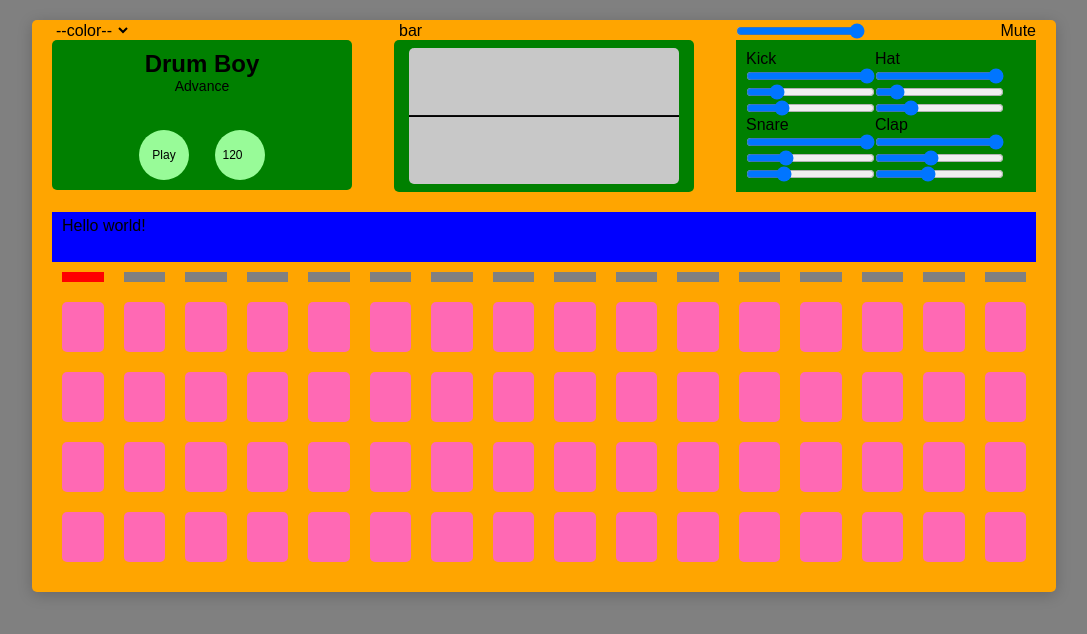
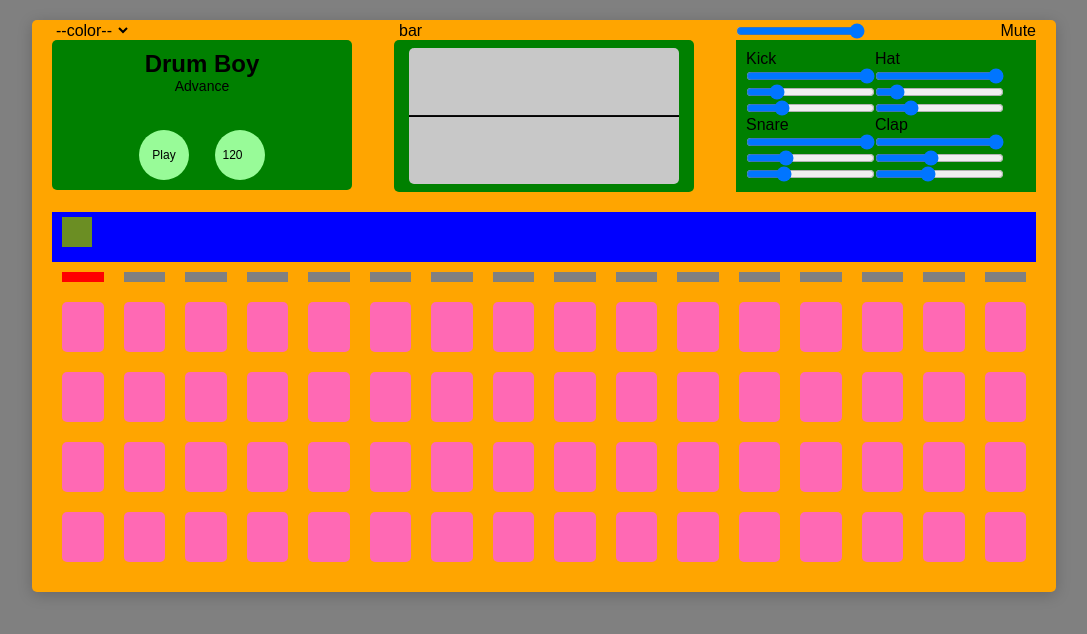
Before and after one commit to eliraybon/ElectronAligner, a React (Create React App) app: page / in a window 1280 px wide. Shown: the top 634 px of the page, without its empty margins (96-1183 px from the left). Built offline with nearby package versions, Linux system fonts and the light colour scheme.

Commit message:
Add first wildcard

```diff
--- a/public/assets/css/wildcards.css
+++ b/public/assets/css/wildcards.css
@@ -1,6 +1,13 @@
 .wildcards {
+  display: flex;
   width: 100%;
   height: 50px;
   padding: 5px 10px;
   background: blue;
 }
+
+.wildcard {
+  width: 30px;
+  height: 30px;
+  background: olivedrab;
+}
--- a/src/App.js
+++ b/src/App.js
@@ -1,9 +1,11 @@
 import React from 'react';
 import DrumBoy from './components/DrumBoy';
+import Samples from './components/Samples';
 
 function App() {
   return (
     <main>
+      <Samples />
       <DrumBoy />
     </main>
   );
--- a/src/components/DrumBoy.jsx
+++ b/src/components/DrumBoy.jsx
@@ -160,7 +160,11 @@ export default class DrumBoy extends React.Component {
             />
           </div>
 
-          <Wildcards colorScheme={this.state.colorScheme} />
+          <Wildcards
+            context={Transport.context.rawContext}
+            analyser={this.analyser}
+            colorScheme={this.state.colorScheme}
+          />
         </div>
 
         <StepSequencer
--- a/src/components/Main/Wildcards.jsx
+++ b/src/components/Main/Wildcards.jsx
@@ -1,10 +1,32 @@
 import React from 'react';
 
 export default class Wildcards extends React.Component {
+  constructor(props) {
+    super(props);
+    const { context, analyser } = this.props;
+
+    document.addEventListener("DOMContentLoaded", () => {
+      this.rain = document.getElementById('rain');
+      const rainCtx = context.createMediaElementSource(this.rain);
+      this.gain = context.createGain();
+      rainCtx.connect(this.gain);
+      this.gain.connect(analyser);
+    })
+  }
+
+  toggleRain = () => {
+    (this.rain.paused) ? this.rain.play() : this.rain.pause();
+  }
+
   render() {
     return (
       <ul className="wildcards">
-        Hello world!
+        <li
+          className="wildcard"
+          onClick={this.toggleRain}
+          key="rain"
+        >
+        </li>
       </ul>
     )
   }
--- /dev/null
+++ b/src/components/Samples.jsx
@@ -0,0 +1,11 @@
+import React from 'react';
+
+export default class Samples extends React.Component {
+  render() {
+    return (
+      <div className="samples">
+        <audio id="rain" src="/assets/sounds/rain.mp3" autoPlay={false} loop></audio>
+      </div>
+    )
+  }
+}
```
Also changed, not shown: 1 other file (tests, documents, lock files or other folders).
